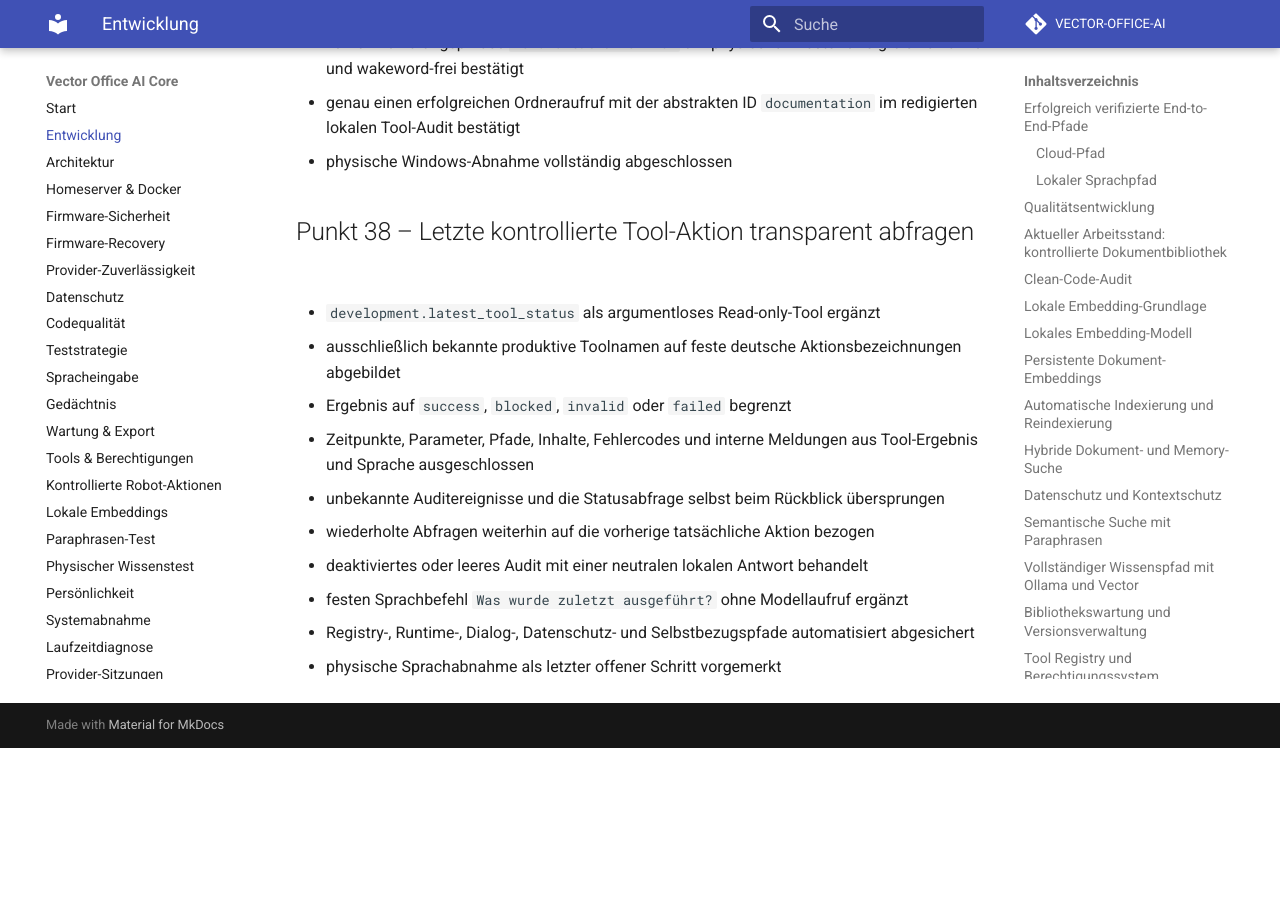
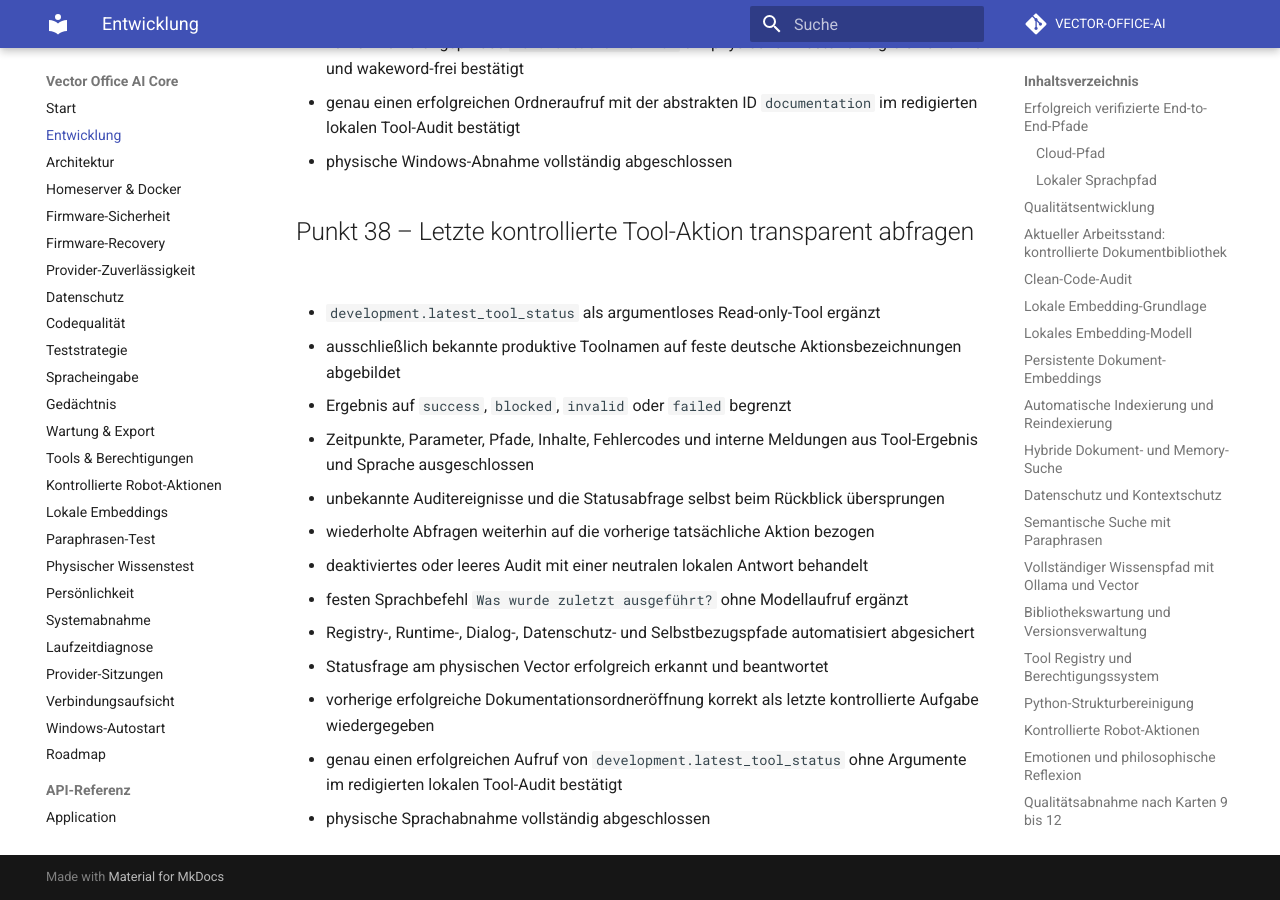
Before and after one commit to andrewojak1618-debug/VECTOR-OFFICE-AI, an MkDocs documentation site: the page built from docs/progress.md, in a window 1280 px wide and 900 px high, scrolled down 32829 px. Built offline with MkDocs 1.6.1 and Material for MkDocs 9.7.7, drawn with Linux system fonts in a browser that asks for light colours; comment, search, counter and statistics services are not loaded; before the commit the page ends 33577 px from its top, so only the background shows below that.

Commit message:
docs: record physical tool status acceptance

```diff
--- a/docs/progress.md
+++ b/docs/progress.md
@@ -1029,4 +1029,9 @@
 - festen Sprachbefehl `Was wurde zuletzt ausgeführt?` ohne Modellaufruf ergänzt
 - Registry-, Runtime-, Dialog-, Datenschutz- und Selbstbezugspfade
   automatisiert abgesichert
-- physische Sprachabnahme als letzter offener Schritt vorgemerkt
+- Statusfrage am physischen Vector erfolgreich erkannt und beantwortet
+- vorherige erfolgreiche Dokumentationsordneröffnung korrekt als letzte
+  kontrollierte Aufgabe wiedergegeben
+- genau einen erfolgreichen Aufruf von `development.latest_tool_status` ohne
+  Argumente im redigierten lokalen Tool-Audit bestätigt
+- physische Sprachabnahme vollständig abgeschlossen
```
Also changed, not shown: docs/roadmap.md (+1 -1 lines).
